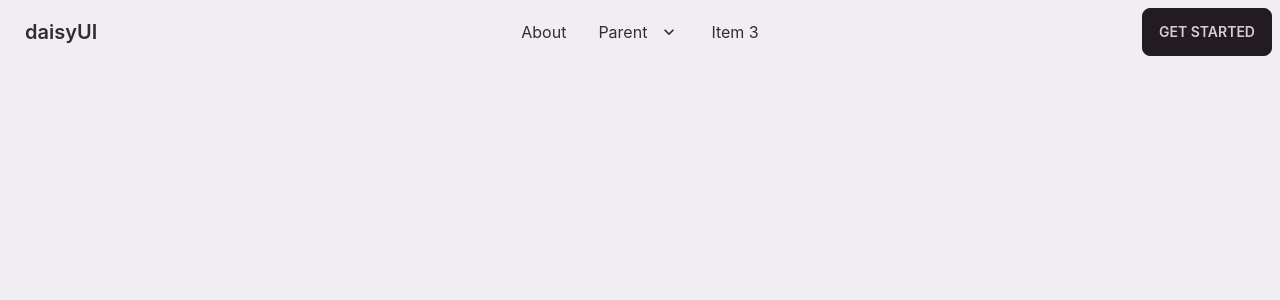
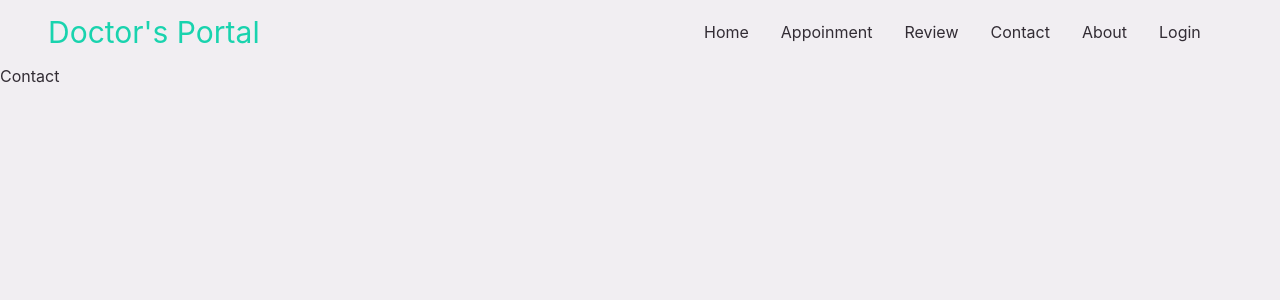
Before and after one commit to SanzinaHossain/Doctor-Portal-Client, a React (Create React App) app: page /contact in a window 1280 px wide. Shown: the top 300 px of the page. Built offline with nearby package versions, Linux system fonts and the light colour scheme.

Commit message:
navbar class add

```diff
--- a/src/App.js
+++ b/src/App.js
@@ -4,12 +4,20 @@ import Navbar from './Pages/Shared/Navbar/Navbar';
 import { Route, Routes } from 'react-router-dom';
 import Home from './Pages/Home/Home';
 import About from './Pages/About/About';
+import Appointment from './Pages/Appointment/Appoinment';
+import Contact from './Pages/Contact/Contact';
+import Login from './Pages/Login/Login';
+import Review from './Pages/Review/Review';
 function App() {
   return (
     <div>
      <Navbar></Navbar>
       <Routes>
         <Route path="/" element={<Home></Home>}></Route>
+        <Route path="/appoinment" element={<Appointment></Appointment>}></Route>
+        <Route path="/contact" element={<Contact></Contact>}></Route>
+        <Route path="/login" element={<Login></Login>}></Route>
+        <Route path="/review" element={<Review></Review>}></Route>
         <Route path="/about" element={<About></About>}></Route>
       </Routes>
     </div>
--- /dev/null
+++ b/src/Pages/Appointment/Appoinment.js
@@ -0,0 +1,9 @@
+import React from 'react'
+
+const Appoinment = () => {
+  return (
+    <div>Appoinment</div>
+  )
+}
+
+export default Appoinment
--- /dev/null
+++ b/src/Pages/Contact/Contact.js
@@ -0,0 +1,9 @@
+import React from 'react'
+
+const Contact = () => {
+  return (
+    <div>Contact</div>
+  )
+}
+
+export default Contact
--- /dev/null
+++ b/src/Pages/Login/Login.js
@@ -0,0 +1,9 @@
+import React from 'react'
+
+const Login = () => {
+  return (
+    <div>Login</div>
+  )
+}
+
+export default Login
--- /dev/null
+++ b/src/Pages/Review/Review.js
@@ -0,0 +1,9 @@
+import React from 'react'
+
+const Review = () => {
+  return (
+    <div>Review</div>
+  )
+}
+
+export default Review
--- a/src/Pages/Shared/Navbar/Navbar.js
+++ b/src/Pages/Shared/Navbar/Navbar.js
@@ -1,8 +1,16 @@
 import React from 'react'
+import { Link } from 'react-router-dom'
 
 const Navbar = () => {
+    const menuitems=<>
+        <li class="hover:bg-teal-200 rounded-lg"><Link to="/">Home</Link></li>
+        <li class="hover:bg-teal-200 rounded-lg"><Link to="/appoinment">Appoinment</Link></li>
+        <li class="hover:bg-teal-200 rounded-lg"><Link to="/review">Review</Link></li>
+        <li class="hover:bg-teal-200 rounded-lg"><Link to="/contact">Contact</Link></li>
+        <li class="hover:bg-teal-200 rounded-lg"><Link to="/about">About</Link></li>
+        <li class="hover:bg-teal-200 rounded-lg"><Link to="/login">Login</Link></li>
+    </>
   return (
-    <div>
         <div class="navbar bg-base-100">
   <div class="navbar-start">
     <div class="dropdown">
@@ -10,43 +18,17 @@ const Navbar = () => {
         <svg xmlns="http://www.w3.org/2000/svg" class="h-5 w-5" fill="none" viewBox="0 0 24 24" stroke="currentColor"><path stroke-linecap="round" stroke-linejoin="round" stroke-width="2" d="M4 6h16M4 12h8m-8 6h16" /></svg>
       </label>
       <ul tabindex="0" class="menu menu-compact dropdown-content mt-3 p-2 shadow bg-base-100 rounded-box w-52">
-        <li><a>About</a></li>
-        <li tabindex="0">
-          <a class="justify-between">
-            Parent
-            <svg class="fill-current" xmlns="http://www.w3.org/2000/svg" width="24" height="24" viewBox="0 0 24 24"><path d="M8.59,16.58L13.17,12L8.59,7.41L10,6L16,12L10,18L8.59,16.58Z"/></svg>
-          </a>
-          <ul class="p-2">
-            <li><a>Submenu 1</a></li>
-            <li><a>Submenu 2</a></li>
-          </ul>
-        </li>
-        <li><a>Item 3</a></li>
+        {menuitems}
       </ul>
     </div>
-    <a class="btn btn-ghost normal-case text-xl">daisyUI</a>
+    <a class=" ml-10 text-3xl text-secondary">Doctor's Portal</a>
   </div>
-  <div class="navbar-center hidden lg:flex">
+  <div class="ml-12 navbar-center hidden lg:flex">
     <ul class="menu menu-horizontal p-0">
-      <li><a>About</a></li>
-      <li tabindex="0">
-        <a>
-          Parent
-          <svg class="fill-current" xmlns="http://www.w3.org/2000/svg" width="20" height="20" viewBox="0 0 24 24"><path d="M7.41,8.58L12,13.17L16.59,8.58L18,10L12,16L6,10L7.41,8.58Z"/></svg>
-        </a>
-        <ul class="p-2">
-          <li><a>Submenu 1</a></li>
-          <li><a>Submenu 2</a></li>
-        </ul>
-      </li>
-      <li><a>Item 3</a></li>
+        {menuitems}
     </ul>
   </div>
-  <div class="navbar-end">
-    <a class="btn">Get started</a>
-  </div>
 </div>
-    </div>
   )
 }
 
```
Also changed, not shown: src/Pages/Shared/Navbar/Navbar.css (added).
